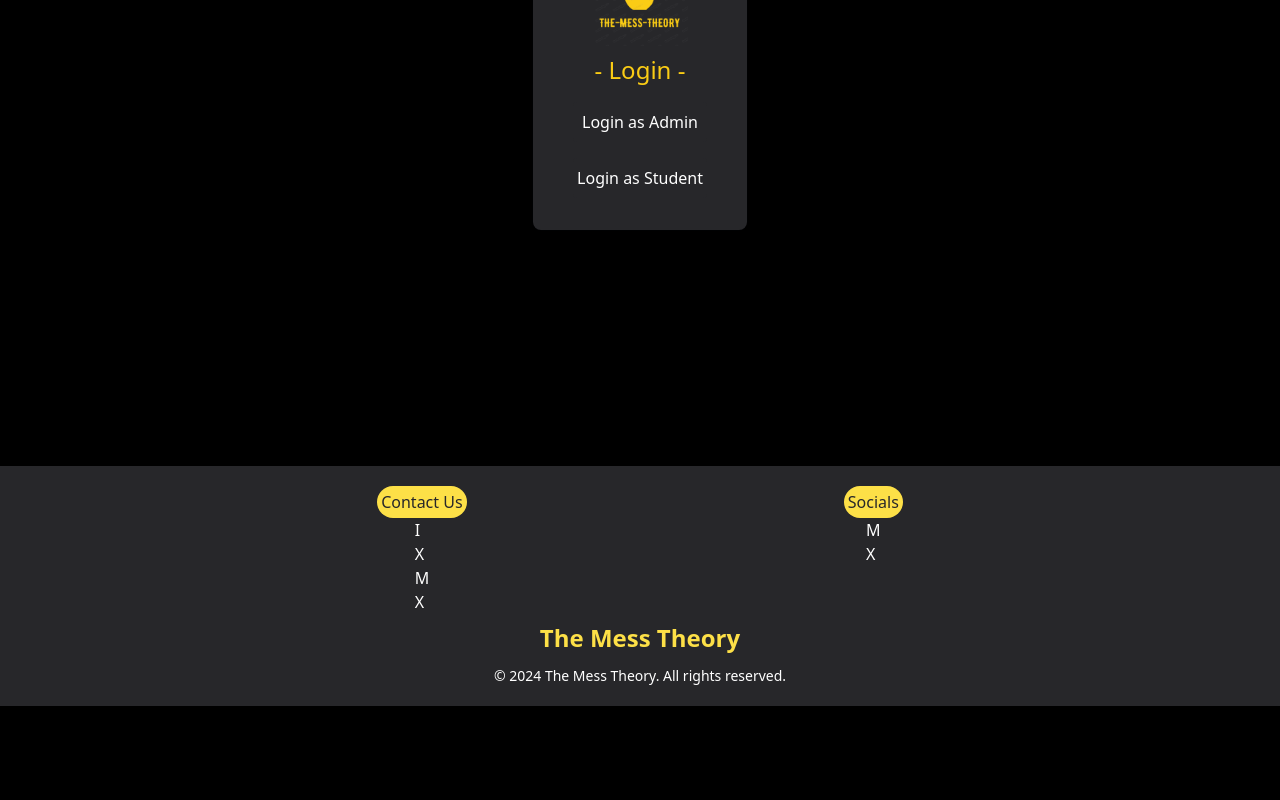
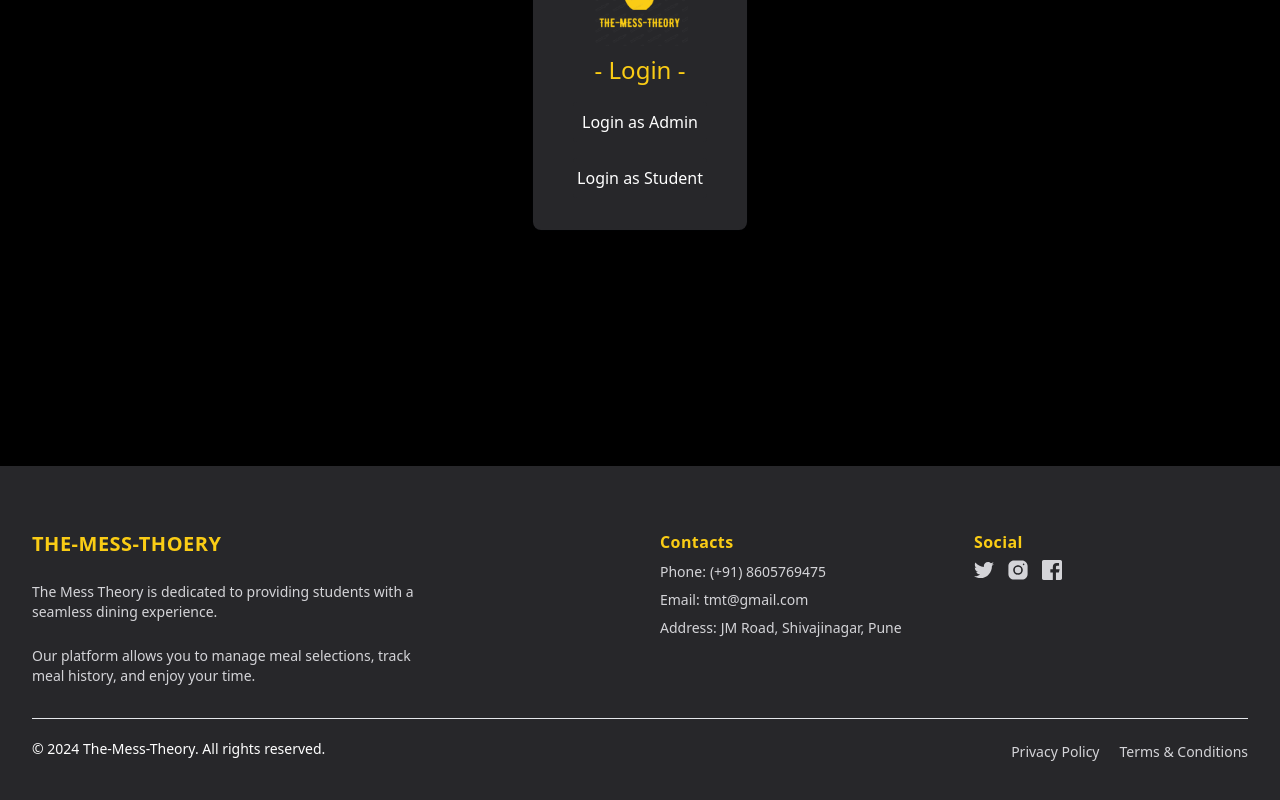
Before and after one commit to Jann-J/The-Mess-Theory, a React (Create React App) app in the folder the-mess-theory/: page / in a window 1280 px wide. Shown: the part 334-1134 px from the top of the page. Before the commit the page ends 1040 px from the top, so only its background shows below. Built offline with nearby package versions, Linux system fonts and the light colour scheme.

Commit message:
updated footer

```diff
--- a/the-mess-theory/src/components/Footer.jsx
+++ b/the-mess-theory/src/components/Footer.jsx
@@ -1,44 +1,119 @@
 import React from "react";
 // Initialization for ES Users
-const Footer = () => {
-    return(
-        <footer class="bg-zinc-800 text-white py-5">
-            <div class="sm:flex sm:justify-evenly">
-                <div class="flex flex-col items-center mb-4 sm:mb-0">
-                    <span class="bg-yellow-300 text-zinc-800 rounded-full p-1">Contact Us</span>
-                    <ul>
-                        <li>{/*Instagram*/}I</li>
-                        <li>{/*X*/}X</li>
-                        <li>{/*LinkdIn*/}M</li>
-                        <li>{/*xyz*/}X</li>
-                    </ul>
-                </div>
-                <div class="flex flex-col items-center">
-                <span class="bg-yellow-300 text-zinc-800 rounded-full p-1">Socials</span>
-                    <ul>
-                        <li>
-                     {/*   <span class="[&>svg]:h-5 [&>svg]:w-5">
-  look into this
-  <svg
-    xmlns="http://www.w3.org/2000/svg"
-    fill="current"
-    viewBox="0 0 320 512">
-  <path
-      d="M80 299.3V512H196V299.3h86.5l18-97.8H196V166.9c0-51.7 20.3-71.5 72.7-71.5c16.3 0 29.4 .4 37 1.2V7.9C291.4 4 256.4 0 236.2 0C129.3 0 80 50.5 80 159.4v42.1H14v97.8H80z" />
-  </svg>
-</span>*/}
-                        </li>
-                        <li></li>
-                        <li>{/*LinkdIn*/}M</li>
-                        <li>{/*xyz*/}X</li>
-                    </ul>
-                </div>
+export default function Footer () {
+    return (
+      <div className="px-4 pt-16 mx-auto sm:max-w-xl md:max-w-full lg:max-w-screen-xl md:px-24 lg:px-8  text-zinc-300 bg-zinc-800">
+        <div className="grid gap-10 row-gap-6 mb-8 sm:grid-cols-2 lg:grid-cols-4">
+          <div className="sm:col-span-2">
+              <span className="text-xl font-bold tracking-wide uppercase text-yellow-400">
+                The-Mess-Thoery
+              </span>
+            <div className="mt-6 lg:max-w-sm">
+                <p className="text-sm">
+                    The Mess Theory is dedicated to providing students with a seamless dining experience.
+                </p>
+                <br />
+                <p className="text-sm">
+                    Our platform allows you to manage meal selections, track meal history, and enjoy your time.
+                </p>
             </div>
-            <h1 class="text-yellow-300 text-2xl font-bold mb-1 text-center p-2 font-sans">The Mess Theory</h1>
-            <p class="text-center text-sm">
-                 © {new Date().getFullYear()} The Mess Theory. All rights reserved.
+          </div>
+          <div className="space-y-2 text-sm">
+            <p className="text-base font-bold tracking-wide text-yellow-400">
+              Contacts
             </p>
-        </footer>
-    )
-}
-export default Footer;
+            <div className="flex">
+              <p className="mr-1">Phone:</p>
+              <a
+                href="tel:8605769475"
+                aria-label="Our phone"
+                title="Our phone"
+                className="transition-colors duration-300 text-deep-purple-accent-400 hover:text-deep-purple-800"
+              >
+                (+91) 8605769475
+              </a>
+            </div>
+            <div className="flex">
+              <p className="mr-1">Email:</p>
+              <a
+                href="mailto:tmt@gmail.com"
+                aria-label="Our email"
+                title="Our email"
+                className="transition-colors duration-300 text-deep-purple-accent-400 hover:text-deep-purple-800"
+              >
+                tmt@gmail.com
+              </a>
+            </div>
+            <div className="flex">
+              <p className="mr-1">Address:</p>
+              <a
+                href="https://maps.app.goo.gl/qLa5yBTbcwoDvuoFA"
+                target="_blank"
+                rel="noopener noreferrer"
+                aria-label="Our address"
+                title="Our address"
+                className="transition-colors duration-300 text-deep-purple-accent-400 hover:text-deep-purple-800"
+              >
+                JM Road, Shivajinagar, Pune
+              </a>
+            </div>
+          </div>
+          <div>
+            <span className="text-base font-bold tracking-wide text-yellow-400">
+              Social
+            </span>
+            <div className="flex items-center mt-1 space-x-3">
+              <a
+                href="/"
+                className=" transition-colors duration-300 hover:text-deep-purple-accent-400"
+              >
+                <svg viewBox="0 0 24 24" fill="currentColor" className="h-5">
+                  <path d="M24,4.6c-0.9,0.4-1.8,0.7-2.8,0.8c1-0.6,1.8-1.6,2.2-2.7c-1,0.6-2,1-3.1,1.2c-0.9-1-2.2-1.6-3.6-1.6 c-2.7,0-4.9,2.2-4.9,4.9c0,0.4,0,0.8,0.1,1.1C7.7,8.1,4.1,6.1,1.7,3.1C1.2,3.9,1,4.7,1,5.6c0,1.7,0.9,3.2,2.2,4.1 C2.4,9.7,1.6,9.5,1,9.1c0,0,0,0,0,0.1c0,2.4,1.7,4.4,3.9,4.8c-0.4,0.1-0.8,0.2-1.3,0.2c-0.3,0-0.6,0-0.9-0.1c0.6,2,2.4,3.4,4.6,3.4 c-1.7,1.3-3.8,2.1-6.1,2.1c-0.4,0-0.8,0-1.2-0.1c2.2,1.4,4.8,2.2,7.5,2.2c9.1,0,14-7.5,14-14c0-0.2,0-0.4,0-0.6 C22.5,6.4,23.3,5.5,24,4.6z" />
+                </svg>
+              </a>
+              <a
+                href="/"
+                className="transition-colors duration-300 hover:text-deep-purple-accent-400"
+              >
+                <svg viewBox="0 0 30 30" fill="currentColor" className="h-6">
+                  <circle cx="15" cy="15" r="4" />
+                  <path d="M19.999,3h-10C6.14,3,3,6.141,3,10.001v10C3,23.86,6.141,27,10.001,27h10C23.86,27,27,23.859,27,19.999v-10   C27,6.14,23.859,3,19.999,3z M15,21c-3.309,0-6-2.691-6-6s2.691-6,6-6s6,2.691,6,6S18.309,21,15,21z M22,9c-0.552,0-1-0.448-1-1   c0-0.552,0.448-1,1-1s1,0.448,1,1C23,8.552,22.552,9,22,9z" />
+                </svg>
+              </a>
+              <a
+                href="/"
+                className="transition-colors duration-300 hover:text-deep-purple-accent-400"
+              >
+                <svg viewBox="0 0 24 24" fill="currentColor" className="h-5">
+                  <path d="M22,0H2C0.895,0,0,0.895,0,2v20c0,1.105,0.895,2,2,2h11v-9h-3v-4h3V8.413c0-3.1,1.893-4.788,4.659-4.788 c1.325,0,2.463,0.099,2.795,0.143v3.24l-1.918,0.001c-1.504,0-1.795,0.715-1.795,1.763V11h4.44l-1,4h-3.44v9H22c1.105,0,2-0.895,2-2 V2C24,0.895,23.105,0,22,0z" />
+                </svg>
+              </a>
+            </div>
+          </div>
+        </div>
+        <div className="flex flex-col-reverse justify-between pt-5 pb-10 border-t lg:flex-row">
+          <p className="text-sm text-white">
+          © {new Date().getFullYear()} The-Mess-Theory. All rights reserved.
+          </p>
+          <ul className="flex flex-col  text-zinc-300 mb-3 space-y-2 lg:mb-0 sm:space-y-0 sm:space-x-5 sm:flex-row">
+            <li>
+              <a
+                href="/"
+                className="text-sm transition-colors duration-300 hover:text-deep-purple-accent-400"
+              >
+                Privacy Policy
+              </a>
+            </li>
+            <li>
+              <a
+                href="/"
+                className="text-sm transition-colors duration-300 hover:text-deep-purple-accent-400"
+              >
+                Terms &amp; Conditions
+              </a>
+            </li>
+          </ul>
+        </div>
+      </div>
+    );
+  };
```
